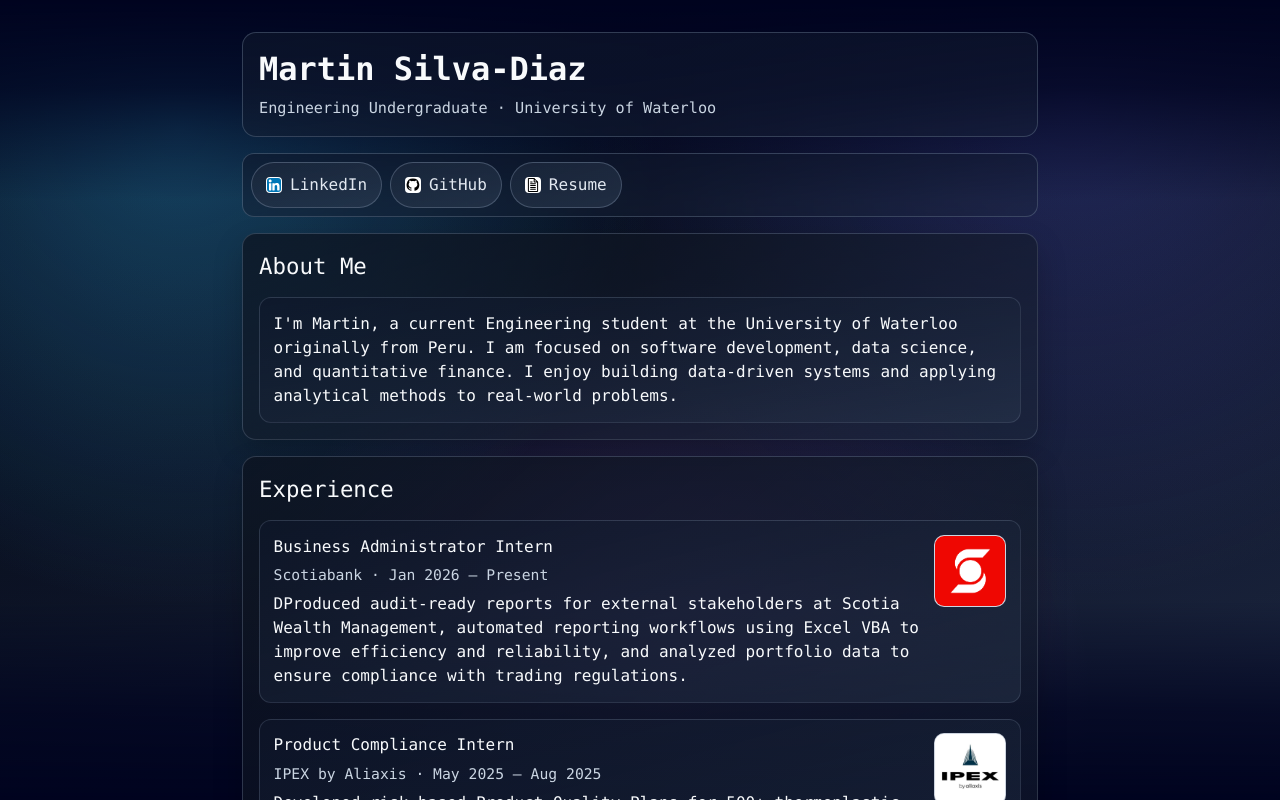
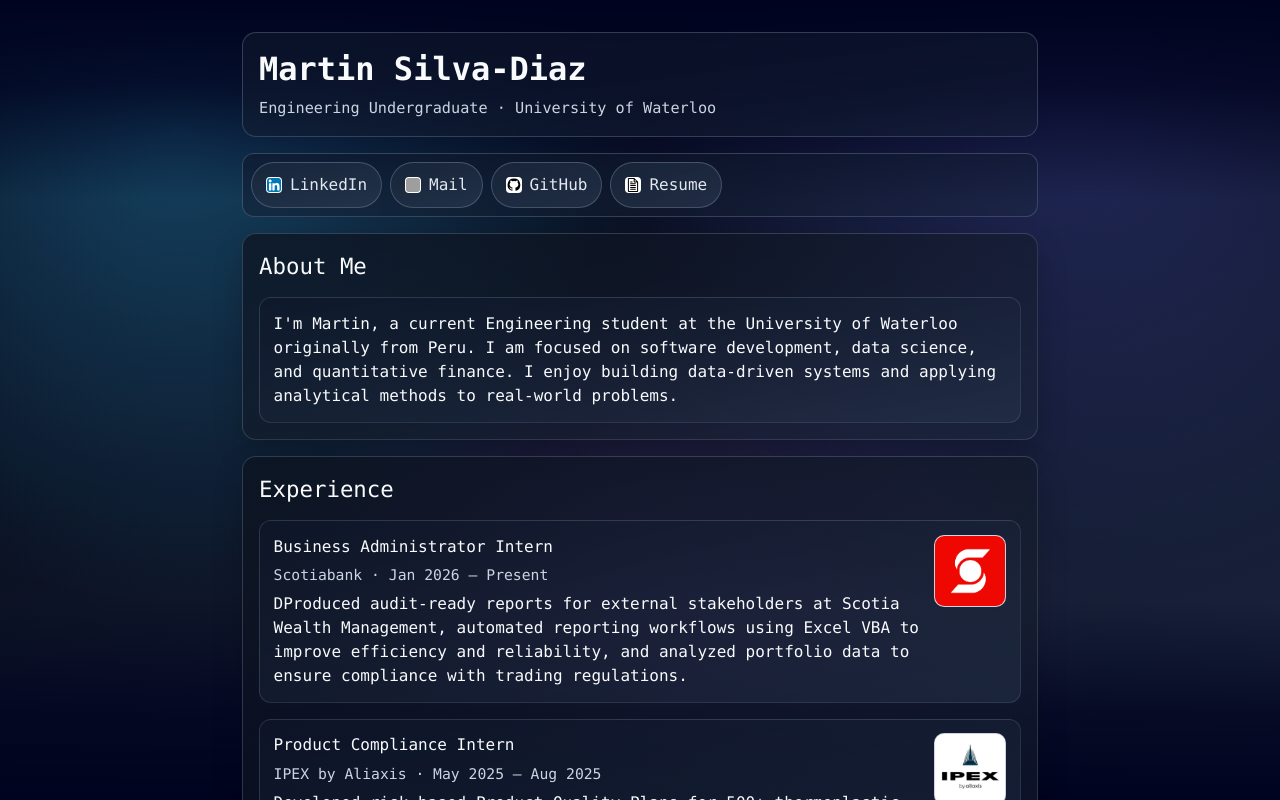
Before and after one commit to Martins26/Martin-Silva-Diaz-Personal-Website, a React (Vite) app: page / in a window 1280 px wide. Shown: the top 800 px of the page. Built offline with nearby package versions, Linux system fonts and the light colour scheme; grey boxes are pictures that could not be loaded.

Commit message:
Set Mail button to open compose for personal email

```diff
--- a/src/App.tsx
+++ b/src/App.tsx
@@ -9,6 +9,12 @@ const externalLinks = [
     label: "LinkedIn",
     href: "https://www.linkedin.com/in/martinsilvadiaz/",
     iconSrc: "/logos/linkedin.svg",
+  },
+  {
+    id: "mail",
+    label: "Mail",
+    href: "mailto:martin.eduardo.silva.diaz@gmail.com",
+    iconSrc: "/logos/mail.svg",
   },
   {
     id: "github",
```
